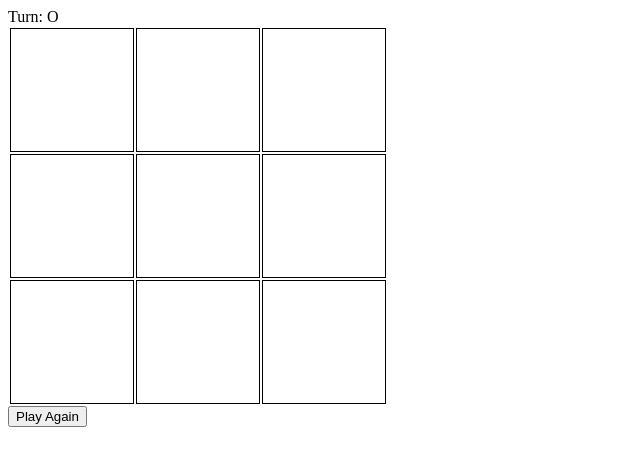
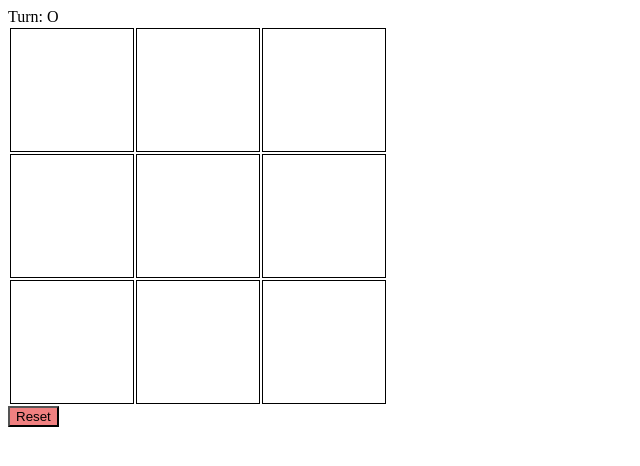
Before and after one commit to CollinBeczak/TicTacToe, a React (Create React App) app: page / in a window 1280 px wide. Shown: the top 466 px of the page, without its empty margins (0-640 px from the left). Built offline with nearby package versions, Linux system fonts and the light colour scheme.

Commit message:
First Commit

```diff
--- a/src/components/Table.css
+++ b/src/components/Table.css
@@ -18,3 +18,11 @@
 .table {
     display: grid;
 }
+
+.red {
+    background-color: lightcoral;
+}
+
+.green {
+    background-color: lightgreen;
+}
--- a/src/components/Table.js
+++ b/src/components/Table.js
@@ -20,6 +20,22 @@ const Table = () => {
 
     const cellFormat = (id) => {
         return <Cell id={id} cells={cells} results={results} setCells={setCells} turn={turn} setTurn={setTurn} />
+    }
+
+    const buttonText = () => {
+        if (results !== '') {
+            return "Play Again";
+        } else {
+            return "Reset";
+        }
+    }
+
+    const buttonColor = () => {
+        if (results !== '') {
+            return "green";
+        } else {
+            return "red";
+        }
     }
 
     return (
@@ -45,7 +61,7 @@ const Table = () => {
                 </tbody>
             </table>
             <Result cells={cells} results={results} setResults={setResults}></Result>
-            <button onClick={() => restartGame()}>Play Again</button>
+            <button className={buttonColor()} onClick={() => restartGame()}>{buttonText()}</button>
         </div>
     );
 }
```
